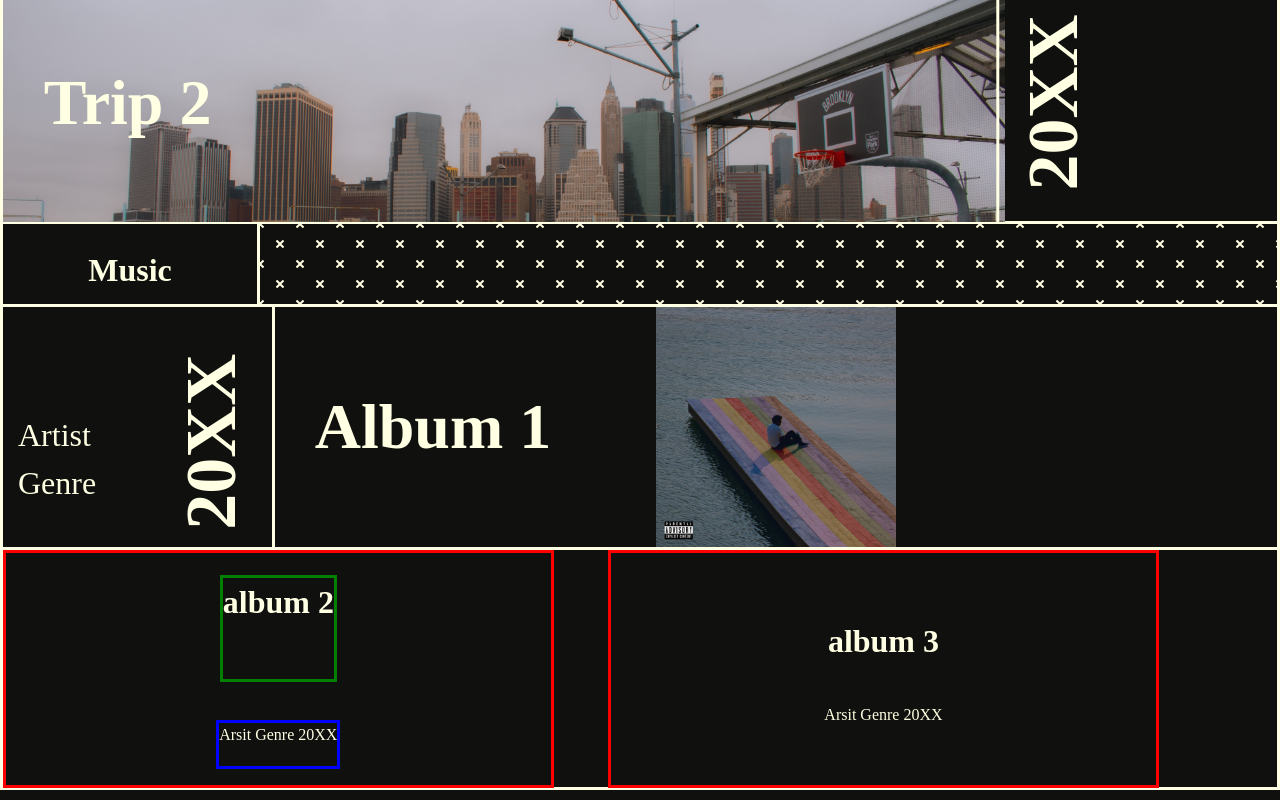
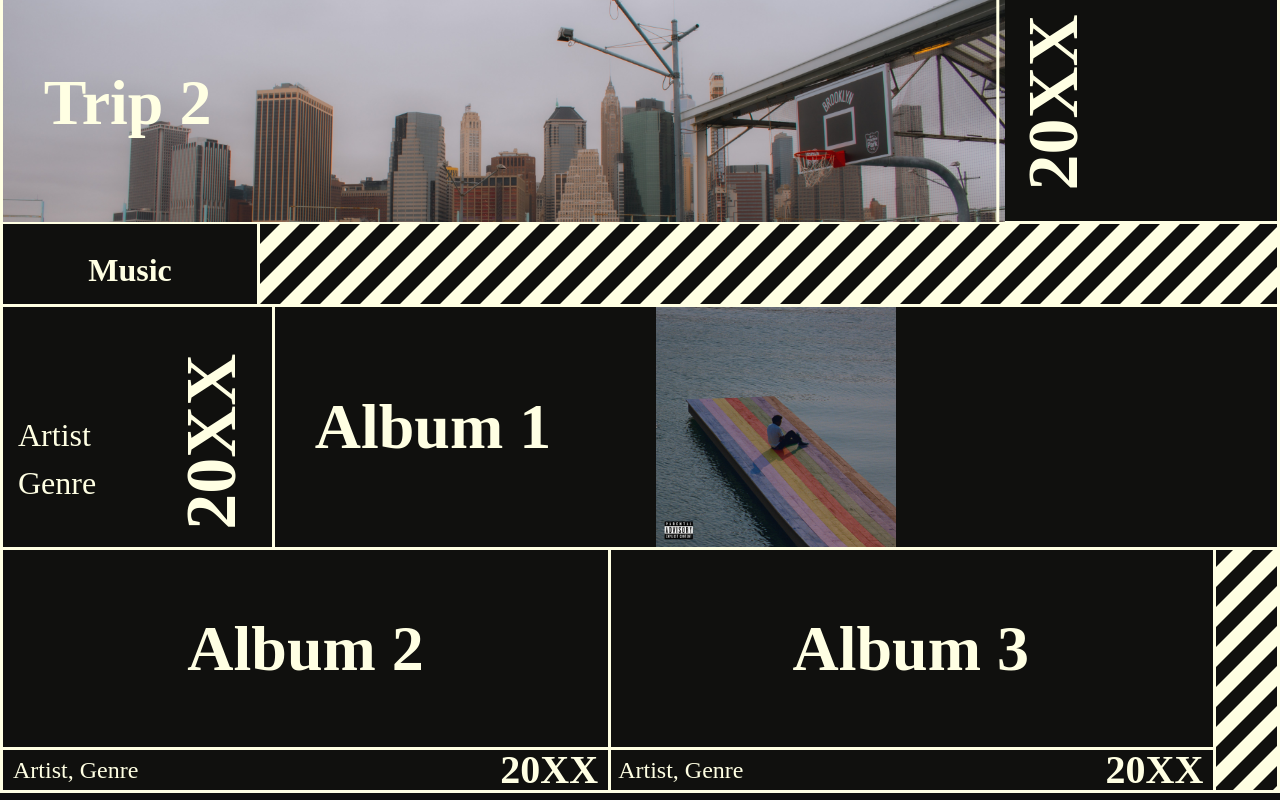
Before and after one commit to mtpham017/wNathan, a React (Vite) app: page / in a window 1280 px wide. Shown: the part 1307-2107 px from the top of the page. Built offline with nearby package versions, Linux system fonts and the light colour scheme; a web font is replaced by a local one.

Commit message:
finished music section

```diff
--- a/src/App.css
+++ b/src/App.css
@@ -75,7 +75,7 @@
   justify-content: center;
   height: 10vh;
   width: 100%;
-  background-image: url('/src/assets/pattern1.svg');
+  background-image: url('/src/assets/pattern2.svg');
   /* background-size: contain;
   /* background-repeat: repeat-x; */
   /* background-position: center center; */
@@ -160,7 +160,7 @@
   justify-content: center;
   height: 10vh;
   width: 100%;
-  background-image: url(./assets/pattern2.svg);
+  background-image: url(./assets/pattern1.svg);
 }
 
 
--- a/src/App.jsx
+++ b/src/App.jsx
@@ -75,9 +75,7 @@ function App() {
             label={<h1 className='album1'>Album 1</h1>}
           />
 
-        <AlbumGrid></AlbumGrid>
-
-
+        <AlbumGrid />
       </div>
 
     </div>
--- a/src/components/AlbumGrid.css
+++ b/src/components/AlbumGrid.css
@@ -1,39 +1,53 @@
-.grid-container{
+.grid-container {
   display: grid;
   grid-auto-flow: row;
   grid-template-columns: 47.5% 47.5% auto;
   grid-template-rows: 80%;
-  /* border: 3px solid red; */
-  height:29vh;
-  width: auto;
+  height: 100%;
+  width: 100%;
 }
 
-.album-box1{
+.album-box {
   display: flex;
   flex-direction: column;
   align-items: center;
   justify-content: flex-start;
-  border: 3px solid red;
-  height: 29vh;
-  width: 90%;
+  border-right: 3px solid #FFFFE3;
+  height: 30vh;
+  width: 100%;
 }
 
-.album-name1{
-  border: 3px solid green;
+.album-name {
+  display: flex;
+  align-items: center;
+  font-size: 8vh;
   height: 70%;
 }
 
-.album-details1{
-  border: 3px solid blue;
-  height: 30%;
+.album-info {
+  display: flex;
+  flex-direction: row;
+  justify-content: space-between;
+  align-items: center;
+  border-top: 3px solid #FFFFE3;
+  width: 100%;
+  height: 5vh;
 }
 
-.album-box2{
-  display: flex;
-  flex-direction: column;
-  align-items: center;
-  justify-content: center;
-  border: 3px solid red;
-  height: 29vh;
-  width: 90%;
+.album-details {
+  font-family: 'Satoshi';
+  font-size: 3vh;
+  margin-left: 10px;
 }
+
+.album-date {
+  font-size: 5vh;
+  font-weight: 600;
+  margin-right: 10px;
+}
+
+.album-pattern{
+  /* border: 3px solid red; */
+  height: 30vh;
+  background-image: url(/src/assets/pattern1.svg);
+}
--- a/src/components/AlbumGrid.jsx
+++ b/src/components/AlbumGrid.jsx
@@ -1,31 +1,22 @@
 import React from 'react';
 import './AlbumGrid.css';
+
+const AlbumBox = ({ name, details, date }) => (
+  <div className="album-box">
+    <h1 className="album-name">{name}</h1>
+    <div className="album-info">
+      <p className="album-details">{details}</p>
+      <p className="album-date">{date}</p>
+    </div>
+  </div>
+);
 
 function AlbumGrid() {
   return (
     <div className="grid-container">
-      <div className='album-box1'>
-        <h1 className='album-name1'>
-          album 2
-        </h1>
-        <p className='album-details1'>
-          Arsit Genre 20XX
-        </p>
-      </div>
-
-      <div className='album-box2'>
-        <h1 className='album-name2'>
-          album 3
-        </h1>
-        <p className='album-detail2'>
-          Arsit Genre 20XX
-        </p>
-      </div>
-
-      <div className='album-pattern'>
-
-      </div>
-
+      <AlbumBox name="Album 2" details="Artist, Genre" date="20XX" />
+      <AlbumBox name="Album 3" details="Artist, Genre" date="20XX" />
+      <div className='album-pattern'></div>
     </div>
   );
 }
```
